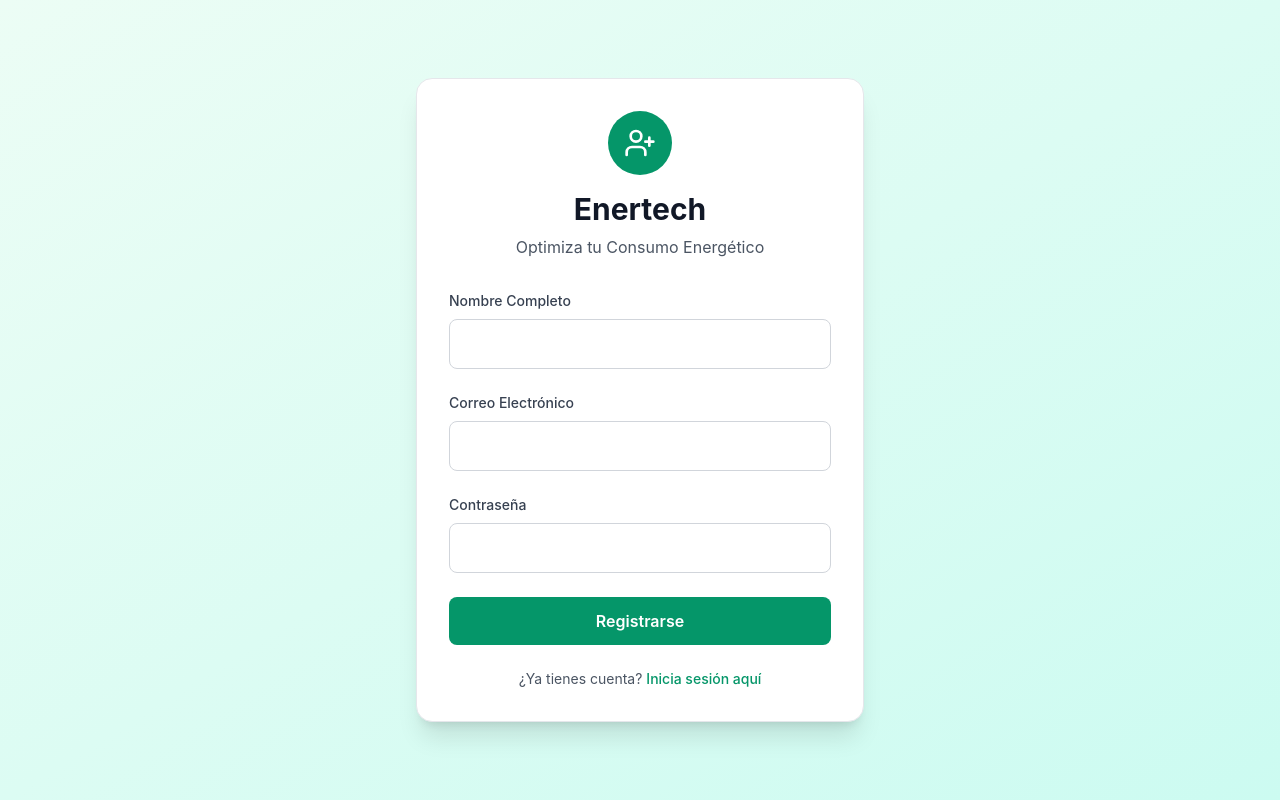
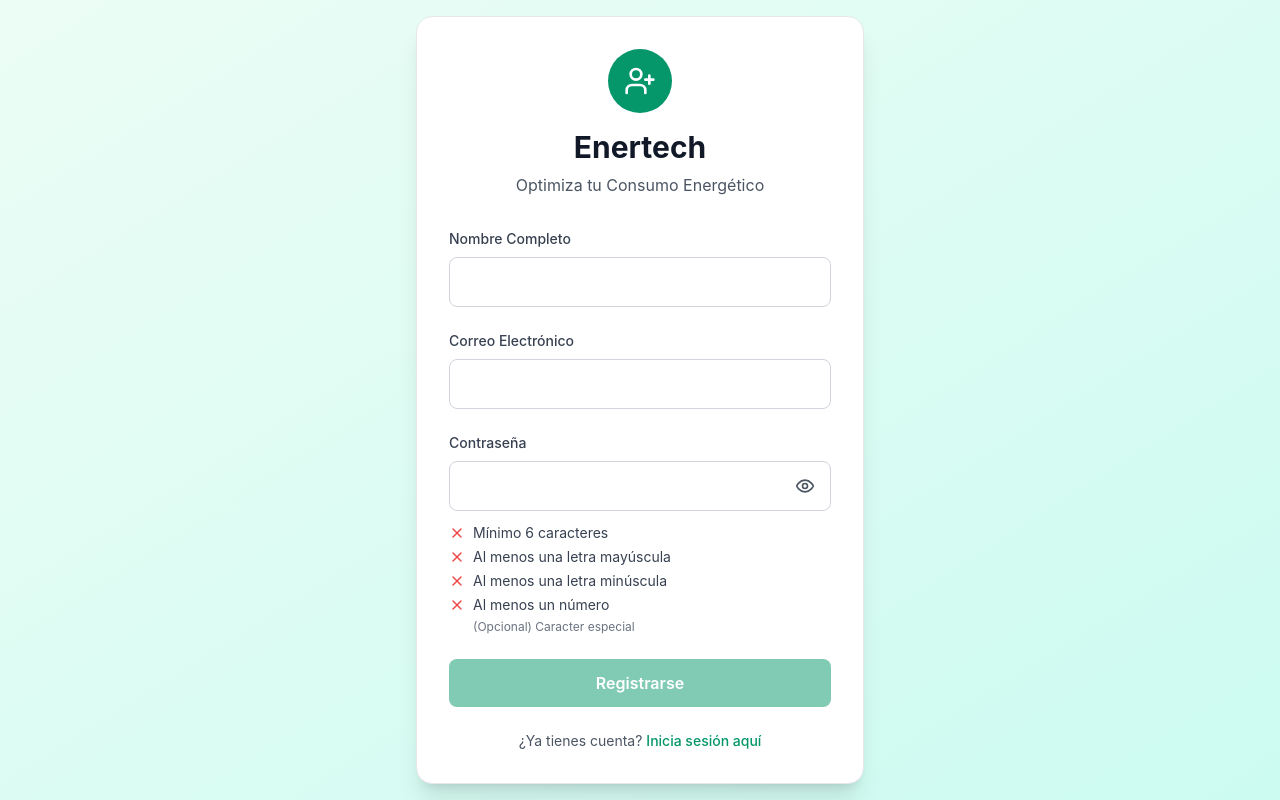
Before and after one commit to Angel17jc/Enertech, a React (Vite) app in the folder project/: page / in a window 1280 px wide. Both pictures are taken after a click on the button "Regístrate aquí". Built offline with nearby package versions, Linux system fonts and the light colour scheme; no server answers.

Commit message:
cambios login

```diff
--- a/project/src/components/Auth/SignIn.tsx
+++ b/project/src/components/Auth/SignIn.tsx
@@ -1,7 +1,7 @@
 import { useState, FormEvent } from 'react';
 import { useAuth } from '../../contexts/AuthContext';
 import { useLanguage } from '../../contexts/LanguageContext';
-import { LogIn } from 'lucide-react';
+import { LogIn, Eye, EyeOff } from 'lucide-react';
 
 interface SignInProps {
   onToggle: () => void;
@@ -10,6 +10,7 @@ interface SignInProps {
 export default function SignIn({ onToggle }: SignInProps) {
   const [email, setEmail] = useState('');
   const [password, setPassword] = useState('');
+  const [showPassword, setShowPassword] = useState(false);
   const [error, setError] = useState('');
   const [loading, setLoading] = useState(false);
   const { signIn } = useAuth();
@@ -71,16 +72,28 @@ export default function SignIn({ onToggle }: SignInProps) {
               <label htmlFor="password" className="block text-sm font-medium text-gray-700 dark:text-gray-300 mb-2">
                 {t('auth.password')}
               </label>
+              <div className="relative">
                 <input
-                type="password"
+                  type={showPassword ? 'text' : 'password'}
                   id="password"
                   value={password}
                   onChange={(e) => setPassword(e.target.value)}
                   required
                   autoComplete="current-password"
-                className="w-full px-4 py-3 rounded-lg border border-gray-300 dark:border-gray-600 bg-white dark:bg-gray-700 text-gray-900 dark:text-white focus:ring-2 focus:ring-emerald-500 focus:border-transparent transition-colors"
+                  className="w-full pr-12 px-4 py-3 rounded-lg border border-gray-300 dark:border-gray-600 bg-white dark:bg-gray-700 text-gray-900 dark:text-white focus:ring-2 focus:ring-emerald-500 focus:border-transparent transition-colors"
                   aria-required="true"
                 />
+
+                <button
+                  type="button"
+                  onClick={() => setShowPassword((s) => !s)}
+                  aria-pressed={showPassword}
+                  aria-label={showPassword ? t('auth.hidePassword') : t('auth.showPassword')}
+                  className="absolute right-2 top-1/2 -translate-y-1/2 p-2 rounded-md text-gray-600 dark:text-gray-300 hover:bg-gray-100 dark:hover:bg-gray-700 focus:outline-none focus:ring-2 focus:ring-emerald-500"
+                >
+                  {showPassword ? <EyeOff className="w-5 h-5" aria-hidden="true" /> : <Eye className="w-5 h-5" aria-hidden="true" />}
+                </button>
+              </div>
             </div>
 
             <button
--- a/project/src/components/Auth/SignUp.tsx
+++ b/project/src/components/Auth/SignUp.tsx
@@ -1,7 +1,7 @@
-import { useState, FormEvent } from 'react';
+import { useState, FormEvent, useMemo } from 'react';
 import { useAuth } from '../../contexts/AuthContext';
 import { useLanguage } from '../../contexts/LanguageContext';
-import { UserPlus } from 'lucide-react';
+import { UserPlus, Eye, EyeOff, Check, X } from 'lucide-react';
 
 interface SignUpProps {
   onToggle: () => void;
@@ -10,6 +10,7 @@ interface SignUpProps {
 export default function SignUp({ onToggle }: SignUpProps) {
   const [email, setEmail] = useState('');
   const [password, setPassword] = useState('');
+  const [showPassword, setShowPassword] = useState(false);
   const [fullName, setFullName] = useState('');
   const [error, setError] = useState('');
   const [loading, setLoading] = useState(false);
@@ -29,6 +30,19 @@ export default function SignUp({ onToggle }: SignUpProps) {
       setLoading(false);
     }
   };
+
+  // Validaciones de contraseña en tiempo real
+  const validations = useMemo(() => {
+    const hasMinLength = password.length >= 6;
+    const hasUpper = /[A-Z]/.test(password);
+    const hasLower = /[a-z]/.test(password);
+    const hasNumber = /[0-9]/.test(password);
+    const hasSpecial = /[!@#$%^&*(),.?"':{}|<>]/.test(password);
+
+    return { hasMinLength, hasUpper, hasLower, hasNumber, hasSpecial };
+  }, [password]);
+
+  const isPasswordValid = validations.hasMinLength && validations.hasUpper && validations.hasLower && validations.hasNumber;
 
   return (
     <div className="min-h-screen flex items-center justify-center bg-gradient-to-br from-emerald-50 to-teal-100 dark:from-gray-900 dark:to-gray-800 px-4">
@@ -88,22 +102,83 @@ export default function SignUp({ onToggle }: SignUpProps) {
               <label htmlFor="password" className="block text-sm font-medium text-gray-700 dark:text-gray-300 mb-2">
                 {t('auth.password')}
               </label>
+              <div className="relative">
                 <input
-                type="password"
+                  type={showPassword ? 'text' : 'password'}
                   id="password"
                   value={password}
                   onChange={(e) => setPassword(e.target.value)}
                   required
                   autoComplete="new-password"
                   minLength={6}
-                className="w-full px-4 py-3 rounded-lg border border-gray-300 dark:border-gray-600 bg-white dark:bg-gray-700 text-gray-900 dark:text-white focus:ring-2 focus:ring-emerald-500 focus:border-transparent transition-colors"
+                  className="w-full pr-12 px-4 py-3 rounded-lg border border-gray-300 dark:border-gray-600 bg-white dark:bg-gray-700 text-gray-900 dark:text-white focus:ring-2 focus:ring-emerald-500 focus:border-transparent transition-colors"
                   aria-required="true"
                 />
+
+                <button
+                  type="button"
+                  onClick={() => setShowPassword((s) => !s)}
+                  aria-pressed={showPassword}
+                  aria-label={showPassword ? t('auth.hidePassword') : t('auth.showPassword')}
+                  className="absolute right-2 top-1/2 -translate-y-1/2 p-2 rounded-md text-gray-600 dark:text-gray-300 hover:bg-gray-100 dark:hover:bg-gray-700 focus:outline-none focus:ring-2 focus:ring-emerald-500"
+                >
+                  {showPassword ? <EyeOff className="w-5 h-5" aria-hidden="true" /> : <Eye className="w-5 h-5" aria-hidden="true" />}
+                </button>
+              </div>
+
+              <div className="mt-3 text-sm" aria-live="polite">
+                <ul className="space-y-1">
+                  <li className="flex items-center text-gray-700 dark:text-gray-300">
+                    {validations.hasMinLength ? (
+                      <Check className="w-4 h-4 text-emerald-600 mr-2" aria-hidden="true" />
+                    ) : (
+                      <X className="w-4 h-4 text-red-500 mr-2" aria-hidden="true" />
+                    )}
+                    <span>Mínimo 6 caracteres</span>
+                  </li>
+
+                  <li className="flex items-center text-gray-700 dark:text-gray-300">
+                    {validations.hasUpper ? (
+                      <Check className="w-4 h-4 text-emerald-600 mr-2" aria-hidden="true" />
+                    ) : (
+                      <X className="w-4 h-4 text-red-500 mr-2" aria-hidden="true" />
+                    )}
+                    <span>Al menos una letra mayúscula</span>
+                  </li>
+
+                  <li className="flex items-center text-gray-700 dark:text-gray-300">
+                    {validations.hasLower ? (
+                      <Check className="w-4 h-4 text-emerald-600 mr-2" aria-hidden="true" />
+                    ) : (
+                      <X className="w-4 h-4 text-red-500 mr-2" aria-hidden="true" />
+                    )}
+                    <span>Al menos una letra minúscula</span>
+                  </li>
+
+                  <li className="flex items-center text-gray-700 dark:text-gray-300">
+                    {validations.hasNumber ? (
+                      <Check className="w-4 h-4 text-emerald-600 mr-2" aria-hidden="true" />
+                    ) : (
+                      <X className="w-4 h-4 text-red-500 mr-2" aria-hidden="true" />
+                    )}
+                    <span>Al menos un número</span>
+                  </li>
+
+                  <li className="flex items-center text-gray-500 dark:text-gray-400">
+                    {validations.hasSpecial ? (
+                      <Check className="w-4 h-4 text-emerald-600 mr-2" aria-hidden="true" />
+                    ) : (
+                      <span className="w-4 h-4 mr-2" />
+                    )}
+                    <span className="text-xs">(Opcional) Caracter especial</span>
+                  </li>
+                </ul>
+              </div>
             </div>
 
             <button
               type="submit"
-              disabled={loading}
+              disabled={loading || !isPasswordValid || !email || !fullName}
               className="w-full bg-emerald-600 hover:bg-emerald-700 dark:bg-emerald-500 dark:hover:bg-emerald-600 text-white font-semibold py-3 px-4 rounded-lg transition-colors focus:outline-none focus:ring-2 focus:ring-emerald-500 focus:ring-offset-2 dark:focus:ring-offset-gray-800 disabled:opacity-50 disabled:cursor-not-allowed"
               aria-label={t('auth.signup')}
             >
--- a/project/src/contexts/LanguageContext.tsx
+++ b/project/src/contexts/LanguageContext.tsx
@@ -26,6 +26,8 @@ const translations: Record<Language, Record<string, string>> = {
     'auth.signup': 'Registrarse',
     'auth.email': 'Correo Electrónico',
     'auth.password': 'Contraseña',
+  'auth.showPassword': 'Mostrar contraseña',
+  'auth.hidePassword': 'Ocultar contraseña',
     'auth.fullname': 'Nombre Completo',
     'auth.already': '¿Ya tienes cuenta?',
     'auth.noAccount': '¿No tienes cuenta?',
@@ -143,6 +145,8 @@ const translations: Record<Language, Record<string, string>> = {
     'auth.signup': 'Sign Up',
     'auth.email': 'Email',
     'auth.password': 'Password',
+  'auth.showPassword': 'Show password',
+  'auth.hidePassword': 'Hide password',
     'auth.fullname': 'Full Name',
     'auth.already': 'Already have an account?',
     'auth.noAccount': "Don't have an account?",
```
Lines whose indentation alone changed are shown as unchanged.
